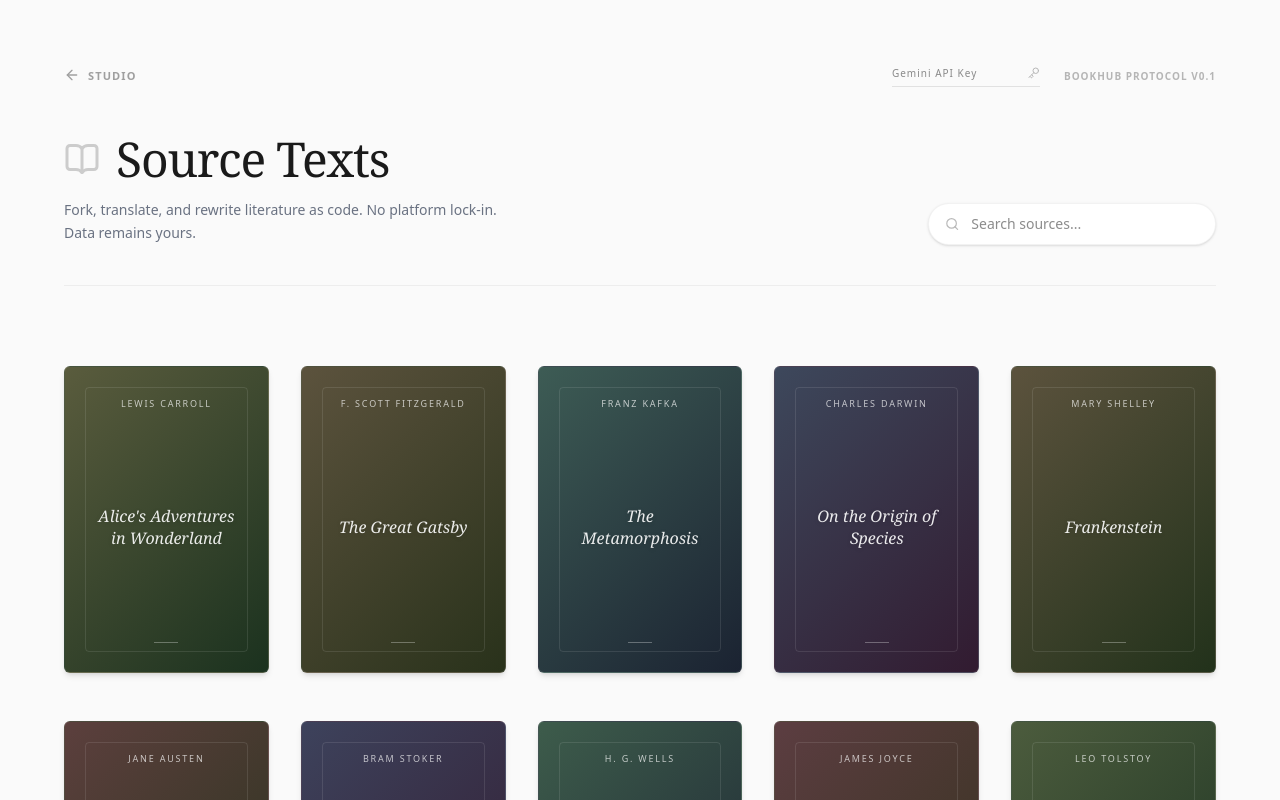
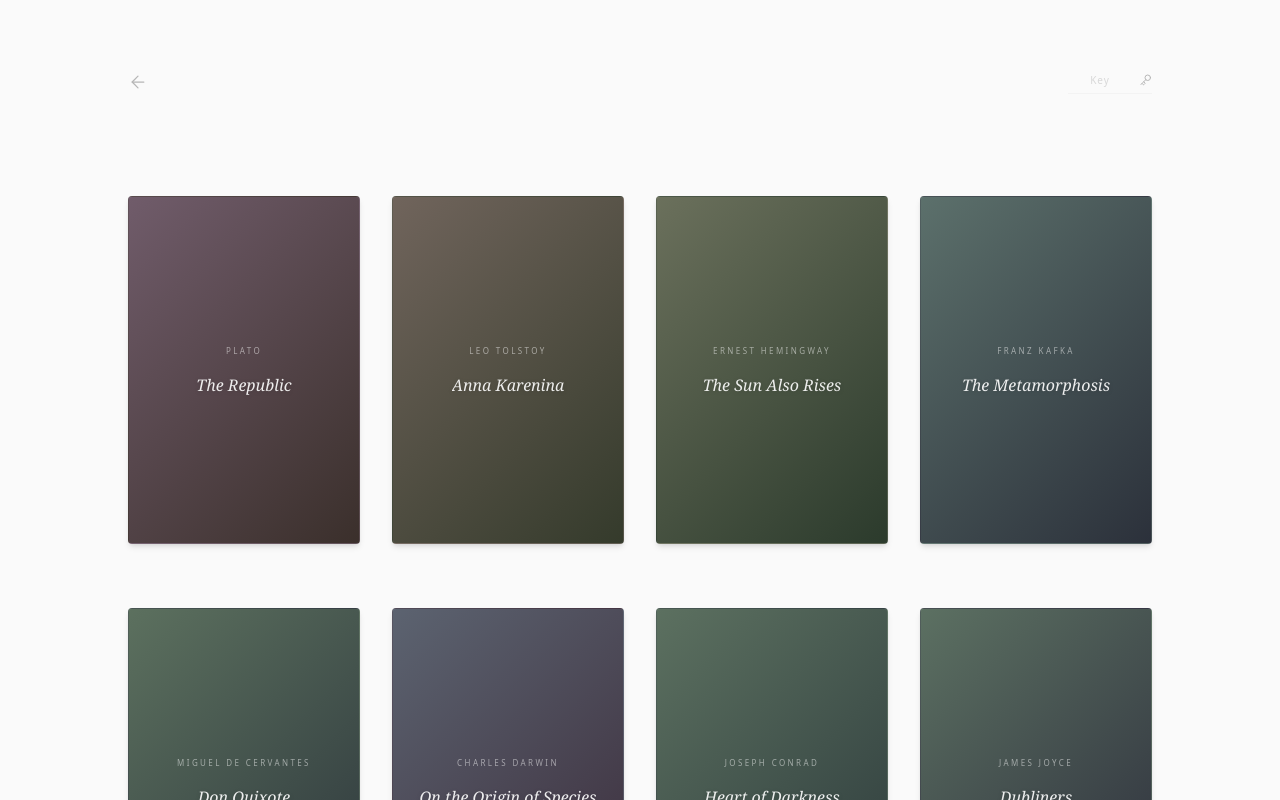
Before and after one commit to mts7k9xy55-gif/bookhub, a Next.js app: page /hub in a window 1280 px wide. Shown: the top 800 px of the page. Built offline with nearby package versions, Linux system fonts and the light colour scheme.

Commit message:
refactor: simplify hub to iconic minimal UI with random subset to prevent information flood

```diff
--- a/src/app/hub/page.tsx
+++ b/src/app/hub/page.tsx
@@ -2,7 +2,7 @@
 import { useState, useEffect } from 'react';
 import Link from 'next/link';
 import { motion, AnimatePresence } from 'framer-motion';
-import { ArrowLeft, GitFork, Search, Languages, Loader2, Key, BookOpen, PenTool } from 'lucide-react';
+import { ArrowLeft, Languages, Loader2, Key, BookOpen, PenLine } from 'lucide-react';
 import { db } from '@/lib/db';
 import { useRouter } from 'next/navigation';
 
@@ -56,46 +56,41 @@ const getGradient = (title: string) => {
   const hash = Array.from(title).reduce((acc, char) => char.charCodeAt(0) + ((acc << 5) - acc), 0);
   const hue1 = Math.abs(hash % 360);
   const hue2 = (hue1 + 40 + Math.abs((hash >> 8) % 60)) % 360;
-  return `linear-gradient(135deg, hsl(${hue1}, 20%, 30%), hsl(${hue2}, 30%, 15%))`;
+  return `linear-gradient(135deg, hsl(${hue1}, 10%, 40%), hsl(${hue2}, 15%, 20%))`;
 };
 
-function BookCard({ book, onFork, isTranslating }: { book: any, onFork: (book: any, translate: boolean) => void, isTranslating: boolean }) {
+function BookCard({ book, onOpen, isTranslating }: { book: any, onOpen: (book: any, translate: boolean) => void, isTranslating: boolean }) {
   const gradient = getGradient(book.title);
 
   return (
     <motion.div initial={{ opacity: 0, y: 10 }} whileInView={{ opacity: 1, y: 0 }} viewport={{ once: true }} className="flex flex-col group cursor-pointer relative h-full">
       <div
-        className="aspect-[2/3] w-full rounded-md shadow-md group-hover:shadow-xl transition-all duration-500 relative overflow-hidden flex flex-col p-5 border border-white/10 group-hover:-translate-y-1"
+        className="aspect-[2/3] w-full rounded-sm shadow-md group-hover:shadow-2xl transition-all duration-700 relative overflow-hidden flex flex-col p-6 border border-white/5 group-hover:-translate-y-2"
         style={{ background: gradient }}
       >
-        <div className="flex-1 flex flex-col items-center justify-between text-center relative z-10 py-2 border border-white/10 rounded-sm">
-          <p className="text-[9px] font-medium tracking-[0.2em] uppercase text-white/70 px-2 line-clamp-2">{book.author}</p>
-          <h3 className="text-sm md:text-base font-serif italic text-white/90 leading-snug px-3 line-clamp-4 shadow-black drop-shadow-sm">{book.title}</h3>
-          <div className="w-6 h-[1px] bg-white/30" />
+        <div className="flex-1 flex flex-col items-center justify-center text-center relative z-10 space-y-4">
+          <p className="text-[8px] font-medium tracking-[0.3em] uppercase text-white/50">{book.author}</p>
+          <h3 className="text-sm md:text-base font-serif italic text-white/90 leading-snug line-clamp-4 drop-shadow-sm">{book.title}</h3>
         </div>
 
-        <div className="absolute inset-0 bg-black/60 backdrop-blur-sm opacity-0 group-hover:opacity-100 transition-opacity duration-300 flex flex-col items-center justify-center space-y-3 z-30">
+        <div className="absolute inset-0 bg-black/80 backdrop-blur-md opacity-0 group-hover:opacity-100 transition-all duration-500 flex items-center justify-center space-x-6 z-30">
           <button
-            onClick={(e) => { e.stopPropagation(); onFork(book, true); }}
+            onClick={(e) => { e.stopPropagation(); onOpen(book, false); }}
             disabled={isTranslating}
-            className="text-[10px] font-bold tracking-widest uppercase bg-white text-black px-6 py-2.5 rounded-full hover:scale-105 active:scale-95 transition-transform disabled:opacity-50 flex items-center space-x-2 w-32 justify-center"
+            title="Open"
+            className="p-4 rounded-full text-white/70 hover:text-white hover:bg-white/10 active:scale-95 transition-all disabled:opacity-50"
           >
-            <Languages size={14} />
-            <span>Translate</span>
+            <PenLine strokeWidth={1.5} size={22} />
           </button>
           <button
-            onClick={(e) => { e.stopPropagation(); onFork(book, false); }}
+            onClick={(e) => { e.stopPropagation(); onOpen(book, true); }}
             disabled={isTranslating}
-            className="text-[10px] font-bold tracking-widest uppercase border border-white text-white px-6 py-2.5 rounded-full hover:bg-white/10 active:scale-95 transition-all disabled:opacity-50 flex items-center space-x-2 w-32 justify-center"
+            title="Translate"
+            className="p-4 rounded-full text-white/70 hover:text-white hover:bg-white/10 active:scale-95 transition-all disabled:opacity-50"
           >
-            <GitFork size={14} />
-            <span>Fork</span>
+            <Languages strokeWidth={1.5} size={22} />
           </button>
         </div>
-      </div>
-
-      <div className="mt-4 flex flex-col items-center text-center opacity-0 group-hover:opacity-100 transition-opacity duration-500 absolute -bottom-8 left-0 right-0">
-        <span className="text-[9px] font-medium text-gray-400 tracking-widest uppercase">Source Text</span>
       </div>
     </motion.div>
   );
@@ -103,15 +98,19 @@ function BookCard({ book, onFork, isTranslating }: { book: any, onFork: (book: a
 
 export default function Hub() {
   const router = useRouter();
-  const [searchQuery, setSearchQuery] = useState('');
   const [isTranslating, setIsTranslating] = useState<string | null>(null);
   const [uploadProgress, setUploadProgress] = useState(0);
   const [apiKey, setApiKey] = useState('');
   const [hasKey, setHasKey] = useState(false);
+  const [randomBooks, setRandomBooks] = useState<any[]>([]);
 
   useEffect(() => {
     const savedKey = localStorage.getItem('gemini_api_key');
     if (savedKey) { setApiKey(savedKey); setHasKey(true); }
+
+    // Shuffle and pick 12 random books on client side to avoid hydration mismatch
+    const shuffled = [...STANDARD_EBOOKS].sort(() => 0.5 - Math.random());
+    setRandomBooks(shuffled.slice(0, 12));
   }, []);
 
   const handleSaveKey = () => {
@@ -129,7 +128,7 @@ export default function Hub() {
     return data.translatedText;
   };
 
-  const handleFork = async (book: any, translate: boolean = false) => {
+  const handleOpen = async (book: any, translate: boolean = false) => {
     const currentKey = localStorage.getItem('gemini_api_key');
     setIsTranslating(book.title);
     try {
@@ -150,7 +149,7 @@ export default function Hub() {
       }
 
       await db.drafts.add({
-        title: book.title + (translate ? ' (Translated)' : ' (Forked)'),
+        title: book.title,
         author: book.author,
         content: finalContent,
         updatedAt: new Date(),
@@ -165,55 +164,33 @@ export default function Hub() {
   };
 
   return (
-    <main className="min-h-screen bg-[#FAFAFA] p-8 sm:p-16 text-[#1a1a1a] font-sans selection:bg-gray-200">
-      <div className="max-w-6xl mx-auto">
-        <header className="flex flex-col mb-20 space-y-12">
-          <div className="flex justify-between items-center">
-            <Link href="/" className="flex items-center space-x-2 text-[11px] font-bold tracking-widest uppercase opacity-40 hover:opacity-100 transition-opacity">
-              <ArrowLeft size={16} />
-              <span>Studio</span>
-            </Link>
-            <div className="flex items-center space-x-6">
-              {!hasKey && (
-                <div className="flex items-center border-b border-black/10 pb-1">
-                  <input type="password" placeholder="Gemini API Key" className="bg-transparent text-[10px] focus:outline-none w-32 tracking-widest" value={apiKey} onChange={(e) => setApiKey(e.target.value)} />
-                  <button onClick={handleSaveKey} className="ml-2 opacity-30 hover:opacity-100"><Key size={12} /></button>
-                </div>
-              )}
-              <div className="text-[10px] font-bold tracking-widest uppercase opacity-30 flex items-center gap-1">
-                <span>Bookhub Protocol v0.1</span>
+    <main className="min-h-screen bg-[#FAFAFA] p-8 sm:p-16 text-[#1a1a1a] font-sans selection:bg-gray-200 flex flex-col items-center">
+      <div className="w-full max-w-5xl">
+        <header className="flex justify-between items-center mb-24 opacity-30 hover:opacity-100 transition-opacity duration-500">
+          <Link href="/" className="p-2 -ml-2 rounded-full hover:bg-black/5 transition-colors">
+            <ArrowLeft strokeWidth={1.5} size={20} />
+          </Link>
+
+          <div className="flex items-center">
+            {!hasKey && (
+              <div className="flex items-center border-b border-black/10 pb-1">
+                <input type="password" placeholder="Key" className="bg-transparent text-[10px] focus:outline-none w-16 tracking-widest text-center" value={apiKey} onChange={(e) => setApiKey(e.target.value)} />
+                <button onClick={handleSaveKey} className="ml-2 hover:text-black transition-colors"><Key size={12} /></button>
               </div>
-            </div>
-          </div>
-
-          <div className="flex flex-col sm:flex-row items-end justify-between gap-8 border-b border-black/5 pb-10">
-            <div className="space-y-4">
-              <h1 className="text-4xl sm:text-5xl font-serif tracking-tight text-[#1a1a1a] flex items-center gap-4">
-                <BookOpen size={36} className="opacity-20" />
-                Source Texts
-              </h1>
-              <p className="text-sm text-gray-500 max-w-md leading-relaxed">
-                Fork, translate, and rewrite literature as code. No platform lock-in. Data remains yours.
-              </p>
-            </div>
-            <div className="w-full sm:w-72 bg-white px-4 py-2.5 rounded-full border border-black/5 shadow-sm flex items-center focus-within:border-black/20 focus-within:shadow-md transition-all">
-              <Search className="opacity-30 mr-3" size={16} />
-              <input type="text" placeholder="Search sources..." className="bg-transparent w-full focus:outline-none text-sm font-medium" value={searchQuery} onChange={(e) => setSearchQuery(e.target.value)} />
-            </div>
+            )}
           </div>
         </header>
 
         {isTranslating && (
-          <div className="fixed inset-0 z-50 bg-white/80 backdrop-blur-sm flex flex-col items-center justify-center">
-            <Loader2 className="animate-spin mb-4 opacity-50" size={32} />
-            <p className="font-serif italic text-lg">{isTranslating}</p>
-            <p className="text-[10px] font-bold tracking-widest uppercase mt-4 opacity-40">Fetching & Processing...</p>
+          <div className="fixed inset-0 z-50 bg-[#FAFAFA]/90 backdrop-blur-md flex flex-col items-center justify-center">
+            <Loader2 className="animate-spin mb-8 opacity-30" size={24} />
+            <p className="font-serif italic text-xl text-black/60">{isTranslating}</p>
           </div>
         )}
 
-        <div className="grid grid-cols-2 sm:grid-cols-3 md:grid-cols-4 lg:grid-cols-5 gap-x-8 gap-y-12 pb-20">
-          {STANDARD_EBOOKS.filter(b => b.title.toLowerCase().includes(searchQuery.toLowerCase()) || b.author.toLowerCase().includes(searchQuery.toLowerCase())).map((book) => (
-            <BookCard key={book.id + book.slug} book={book} onFork={handleFork} isTranslating={!!isTranslating} />
+        <div className="grid grid-cols-2 sm:grid-cols-3 md:grid-cols-4 gap-x-8 gap-y-16 pb-20">
+          {randomBooks.map((book) => (
+            <BookCard key={book.id + book.slug} book={book} onOpen={handleOpen} isTranslating={!!isTranslating} />
           ))}
         </div>
 
```
